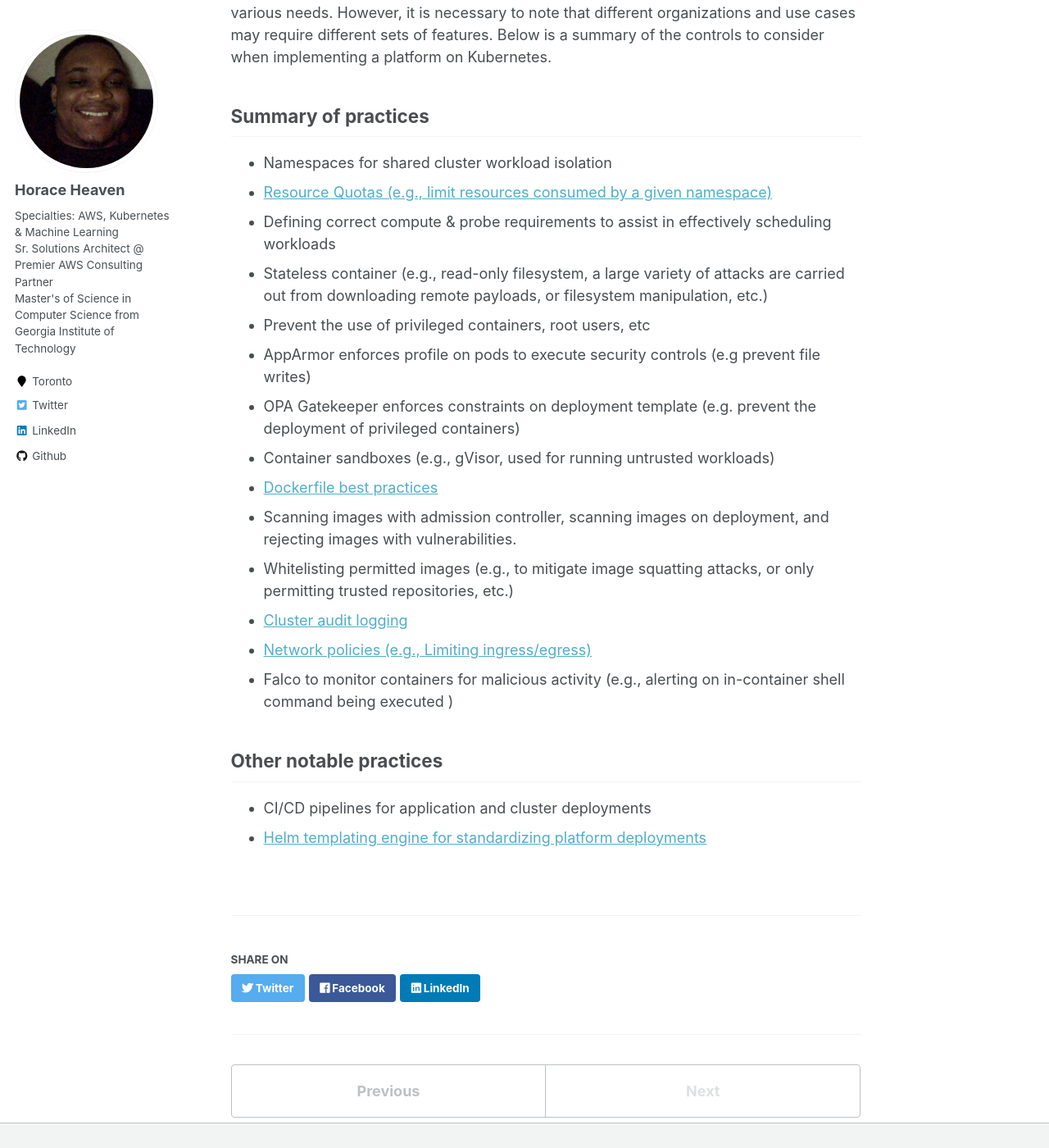
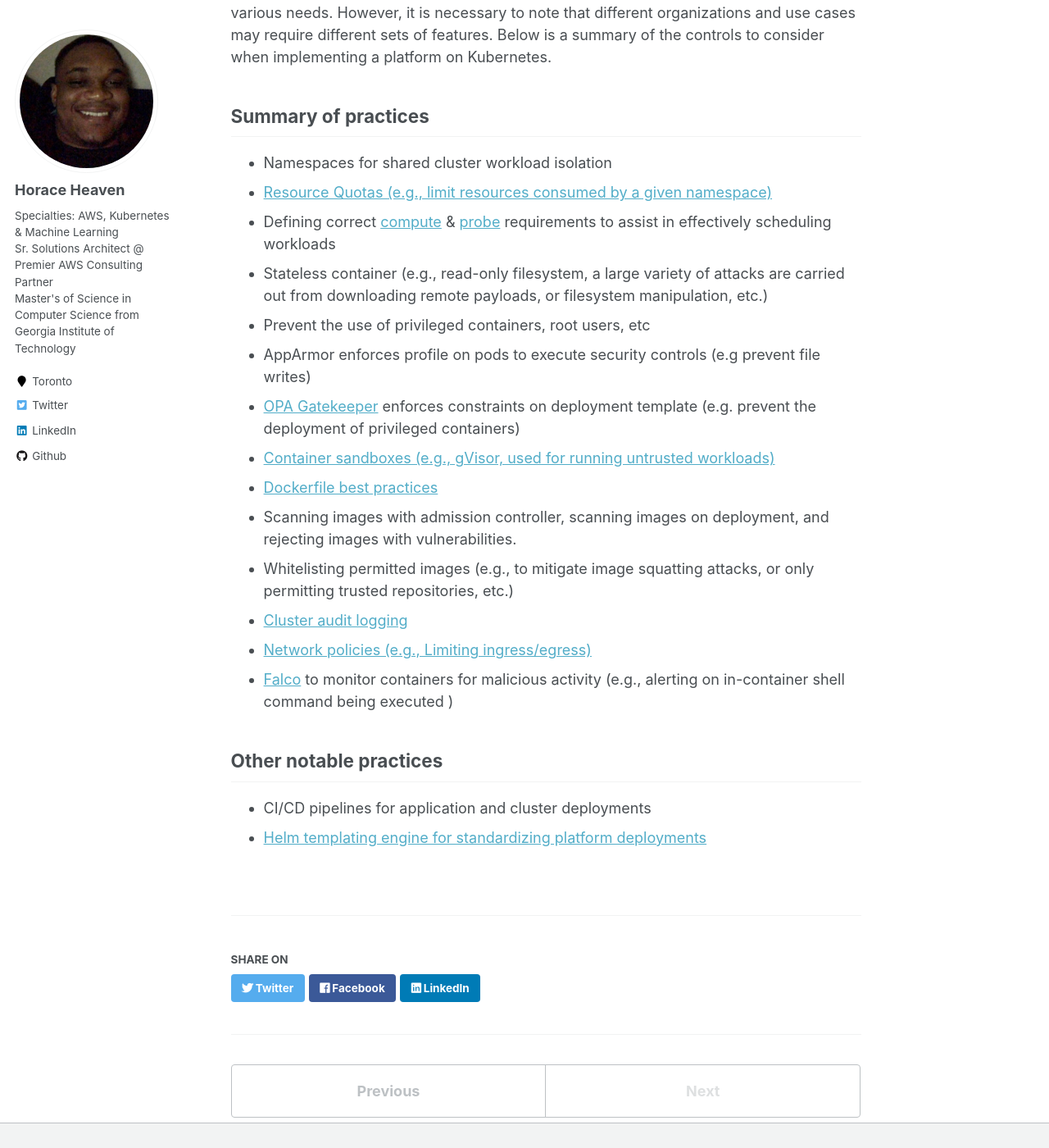
Before and after one commit to horaceheaven/horaceheaven.github.io, a Jekyll site: the page built from _publications/kubernetes-best-practices.md, in a window 1280 px wide and 1400 px high, scrolled down 1652 px. Shown: the whole window at 82% size. Built offline with Jekyll 4.4.1, drawn with Linux system fonts in a browser that asks for light colours; part of the change alters nothing that is shown.

Commit message:
Update website

```diff
--- a/_publications/kubernetes-best-practices.md
+++ b/_publications/kubernetes-best-practices.md
@@ -28,18 +28,18 @@ Kubernetes, as a platform, offers a wide range of controls and features to accom
 ## Summary of practices
 * Namespaces for shared cluster workload isolation
 * [Resource Quotas (e.g., limit resources consumed by a given namespace)](https://kubernetes.io/docs/tasks/administer-cluster/manage-resources/quota-memory-cpu-namespace/)
-* Defining correct compute & probe requirements to assist in effectively scheduling workloads
+* Defining correct [compute](https://kubernetes.io/docs/concepts/configuration/manage-resources-containers/) & [probe](https://kubernetes.io/docs/tasks/configure-pod-container/configure-liveness-readiness-startup-probes/) requirements to assist in effectively scheduling workloads
 * Stateless container (e.g., read-only filesystem, a large variety of attacks are carried out from downloading remote payloads, or filesystem manipulation, etc.)
 * Prevent the use of privileged containers, root users, etc
 * AppArmor enforces profile on pods to execute security controls (e.g prevent file writes)
-* OPA Gatekeeper enforces constraints on deployment template (e.g. prevent the deployment of privileged containers)
-* Container sandboxes (e.g., gVisor, used for running untrusted workloads)
+* [OPA Gatekeeper](https://kubernetes.io/blog/2019/08/06/opa-gatekeeper-policy-and-governance-for-kubernetes/) enforces constraints on deployment template (e.g. prevent the deployment of privileged containers)
+* [Container sandboxes (e.g., gVisor, used for running untrusted workloads)](https://kubernetes.io/docs/concepts/containers/runtime-class/)
 * [Dockerfile best practices](https://docs.docker.com/develop/develop-images/dockerfile_best-practices/)
 * Scanning images with admission controller, scanning images on deployment, and rejecting images with vulnerabilities.
 * Whitelisting permitted images (e.g., to mitigate image squatting attacks, or only permitting trusted repositories, etc.)
 * [Cluster audit logging](https://kubernetes.io/docs/tasks/debug/debug-cluster/audit/)
 * [Network policies (e.g., Limiting ingress/egress)](https://kubernetes.io/docs/concepts/services-networking/network-policies/)
-* Falco to monitor containers for malicious activity (e.g., alerting on in-container shell command being executed )
+* [Falco](https://falco.org) to monitor containers for malicious activity (e.g., alerting on in-container shell command being executed )
 
 ## Other notable practices
 * CI/CD pipelines for application and cluster deployments
```
